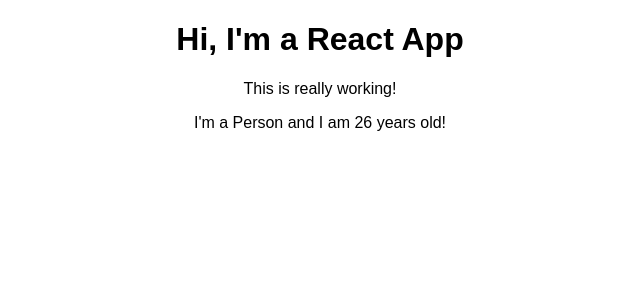
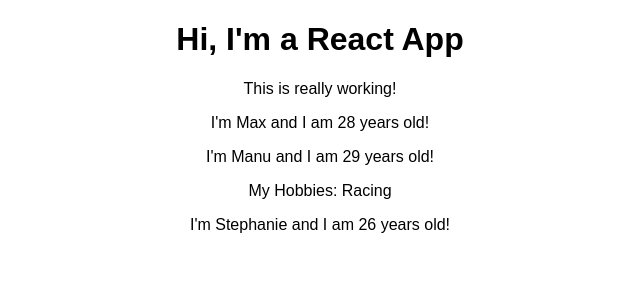
Before and after one commit to Szuhi/React, a React (Create React App) app in the folder 100_CreateReactApp/react-complete-guide/: page / in a window 1280 px wide. Shown: the top 300 px of the page, without its empty margins (320-960 px from the left). Built offline with nearby package versions, Linux system fonts and the light colour scheme.

Commit message:
Using props - 100

```diff
--- a/100_CreateReactApp/react-complete-guide/src/App.js
+++ b/100_CreateReactApp/react-complete-guide/src/App.js
@@ -13,7 +13,9 @@
       <div className="App">
         <h1>Hi, I'm a React App</h1>
         <p>This is really working!</p>
-        <Person />
+        <Person name="Max" age="28"/>
+        <Person name="Manu" age="29">My Hobbies: Racing</Person>
+        <Person name="Stephanie" age="26"/>
       </div>
     );
     //return React.createElement('div', {className: 'App'}, React.createElement('h1', null, 'Hi, I\'m a React App!!!'));
--- a/100_CreateReactApp/react-complete-guide/src/Person/Person.js
+++ b/100_CreateReactApp/react-complete-guide/src/Person/Person.js
@@ -2,8 +2,14 @@
 import React from 'react';
 
 // Using ES6 for its features and to make the useage of 'this' easier
-const person = () => {
-    return <p>I'm a Person and I am {Math.floor(Math.random() * 30)} years old!</p>
+// props.children refers to anything that is between the passing object's open and closing part
+const person = (props) => {
+    return (
+        <div>
+            <p>I'm {props.name} and I am {props.age} years old!</p>
+            <p>{props.children}</p>
+        </div>
+    )
 }
 
 export default person;
```
